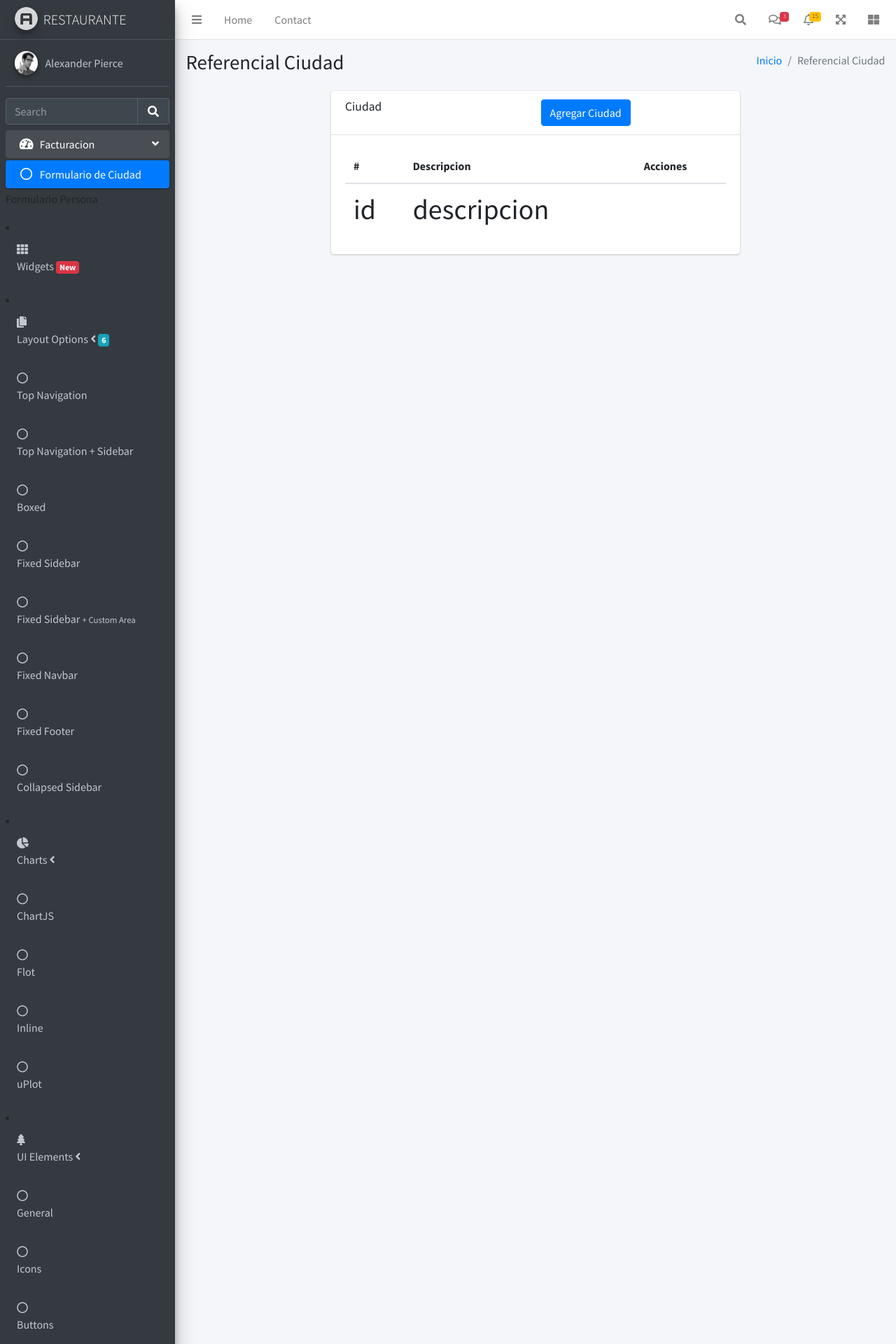
After one commit to ArielMarin23/restaurante_sys, a Flask app: page /indexCiudad in a window 1280 px wide. The commit adds this page. Shown: the top 1920 px of the page at 70% size. Run offline with Flask 3, Linux system fonts and the light colour scheme; some libraries are stand-ins or nearby versions.

Commit message:
diseño de referenial ciudad

```diff
--- a/app/__init__.py
+++ b/app/__init__.py
@@ -10,10 +10,10 @@ def inject_activate_page():
     #devolver un diccionario con la variable active_page
     return dict(activate_page=activate_page)
 
-from app.rutas.inicio.routes import mod
-from app.rutas.referencial.ciudad.routes import ciumod
+from app.rutas.inicio.inicio_routes import mod
+from app.rutas.referencial.ciudad.ciudad_routes import ciumod
 
 #app.register_blueprint(mod)
-app.register_blueprint(rutas.inicio.routes.mod)
+app.register_blueprint(rutas.inicio.inicio_routes.mod)
 
-app.register_blueprint(rutas.referencial.ciudad.routes.ciumod)
+app.register_blueprint(rutas.referencial.ciudad.ciudad_routes.ciumod)
--- /dev/null
+++ b/app/rutas/referencial/ciudad/ciudad_routes.py
@@ -0,0 +1,6 @@
+from flask import Blueprint,render_template,request,redirect,url_for,jsonify
+ciumod = Blueprint('ciudad', __name__, template_folder='templates')
+
+@ciumod.route('/indexCiudad')
+def index_ciudad():
+    return render_template('index-ciudad.html')
--- a/app/rutas/referencial/ciudad/routes.py
+++ /dev/null
@@ -1,6 +0,0 @@
-from flask import Blueprint,render_template,request,redirect,url_for,jsonify
-ciumod = Blueprint('ciudad', __name__)
-
-@ciumod.route('/index')
-def index_ciudad():
-    return "<h1>¡Bienvenido a la página de ciudad!</h1><p>Esto es una prueba básica.</p>"
--- /dev/null
+++ b/app/rutas/referencial/ciudad/templates/index-ciudad.html
@@ -0,0 +1,53 @@
+{% extends "base.html" %}
+
+{% block contenido_principal %}
+<!-- contenido de cabezera (cabezera de pagina) -->
+ <section class="content-header">
+    <div class="container-fluid">
+        <div class="row mb-2">
+            <div class="col-sm-6">
+                <h1>Referencial Ciudad</h1>
+            </div>
+            <div class="col-sm-6">
+                <ol class="breadcrumb float-sm-right">
+                    <li class="breadcrumb-item"><a href="{{url_for('inicio.index')}}">Inicio</a></li>
+                    <li class="breadcrumb-item active">Referencial Ciudad</li>
+                </ol>
+            </div>
+        </div>
+    </div>
+ </section>
+ <!-- Inicio del cuerpo de tarjeta -->
+<section class="content" style="max-width: 600px; margin: auto;">
+    <div class="card">
+        <!-- cabecera del cuerpo -->
+        <div class="card-header">
+            <div class="row">
+                <div class="col-sm-6"><h6 class="card-title">Ciudad</h6></div>
+                <div class="col-sm-6"><a href="#" class="btn btn-primary">Agregar Ciudad</a></div>
+            </div>
+        </div>
+        <!-- Inicio del cuerpo
+        Contenido Principal-->
+        <div class="card-body">
+            <table class="table" id="tbl">
+                <thead>
+                    <tr>
+                        <th scope="col">#</th>
+                        <th scope="col">Descripcion</th>
+                        <th scope="col">Acciones</th>
+                    </tr>
+                </thead>
+                <tbody>
+                    <tr>
+                        <th> <h1>id</h1>
+                            <td><h1>descripcion</h1></td>
+                        </th>
+                    </tr>
+                </tbody>
+            </table>
+
+        </div>
+    </div>
+</section>
+{% endblock %}
--- a/app/templates/base.html
+++ b/app/templates/base.html
@@ -199,13 +199,14 @@
           <li class="nav-item {% if activate_page == 'ciudad.index_ciudad' %}menu-is-openig menu-open {% endif %}" >
             <a href="#" class="nav-link">
               <i class="nav-icon fas fa-tachometer-alt"></i>
-              <p>
-                Facturacion
-                <i class="right fas fa-angle-left"></i>
-              </p>
+              <p>Facturacion<i class="right fas fa-angle-left"></i></p>
             </a>
-            <ul class="nav nav-treeview">
-                <p>Habilitar Caja</p>
+          </li>
+          <li class="nav nav-treeview">
+            <a href="#">
+              <i class="far fa-circle nav-icon"></i>
+              <p>Habilitar Caja</p>
+            </a>
           </li>
 
           <li class="nav-item">
@@ -214,11 +215,10 @@
                   <p>Formulario de Ciudad</p>
                 </a>
           </li>
-              <li class="nav-item">
-
-                  <p>Formulario Persona</p>
-                </a>
-              </li>
+          <li class="nav-item">
+            <p>Formulario Persona</p>
+              </a>
+          </li>
         </ul>
           </li>
           <li class="nav-item">
--- a/run.py
+++ b/run.py
@@ -1,3 +1,5 @@
+import sys
+sys.dont_write_bytecode = True #desactiva la creacion del carpeta __pycache__
 from app import app
 from flask import render_template
 
```
Also changed, not shown: app/rutas/inicio/inicio_routes.py (renamed from app/rutas/inicio/routes.py).
